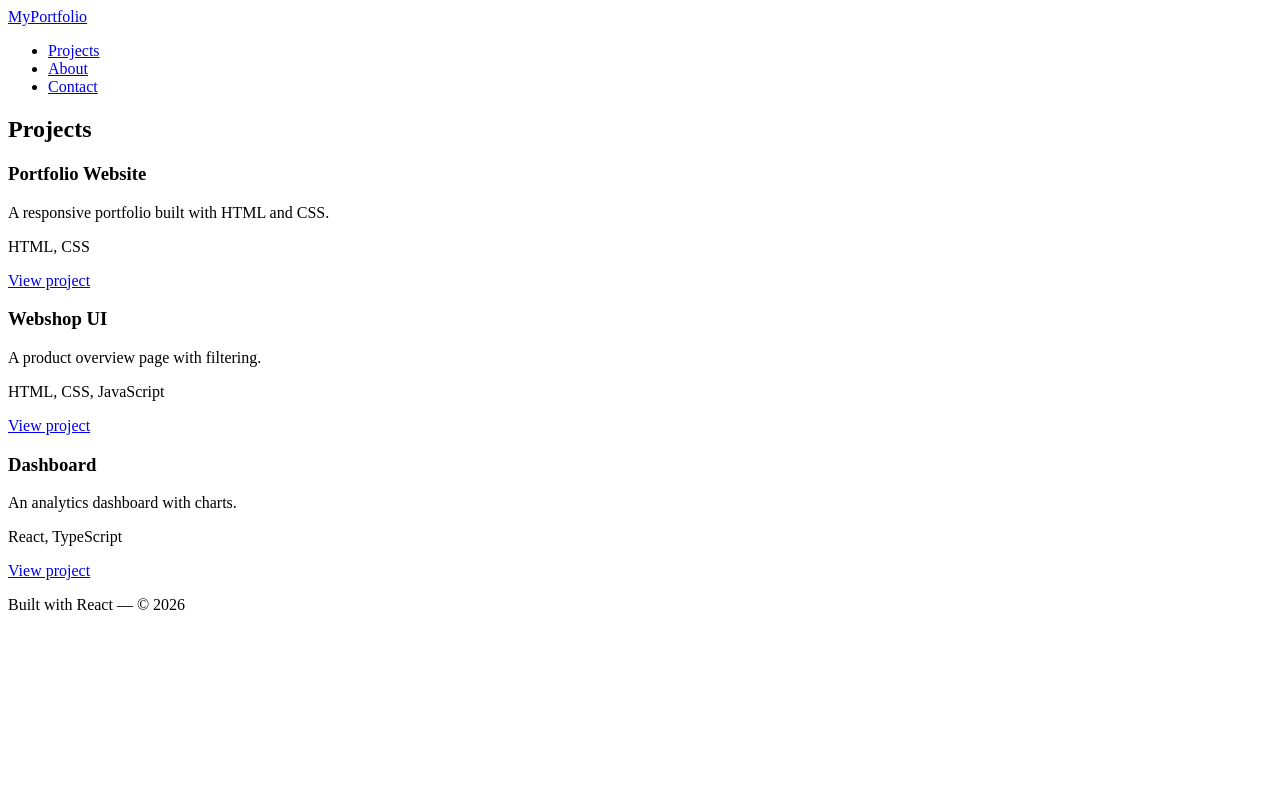
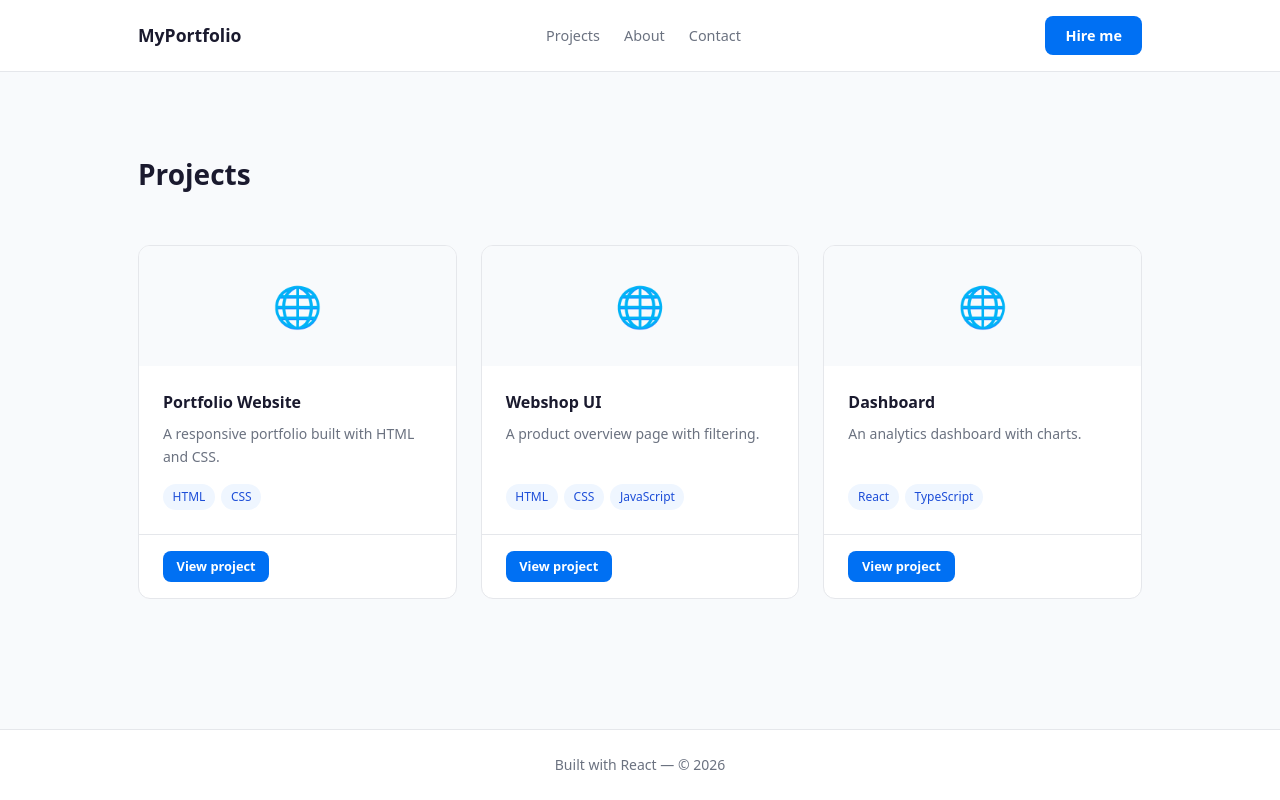
Before and after one commit to code-compendium/Opdrachten, a React (Vite) app in the folder Fase 3/Module 3.1/: page / in a window 1280 px wide. Built offline with nearby package versions, Linux system fonts and the light colour scheme.

Commit message:
refactor: split app into navigatie, projectkaart and projectensectie components

```diff
--- a/Fase 3/Module 3.1/src/App.css
+++ b/Fase 3/Module 3.1/src/App.css
@@ -0,0 +1,175 @@
+/* Pagina layout */
+.page {
+	display: grid;
+	grid-template-rows: auto 1fr auto;
+	min-height: 100dvh;
+}
+
+/* Navigatie */
+.page-header {
+	background-color: var(--color-surface);
+	border-bottom: 1px solid var(--color-border);
+	position: sticky;
+	top: 0;
+	z-index: 100;
+}
+
+.nav {
+	display: flex;
+	align-items: center;
+	justify-content: space-between;
+	gap: var(--space-lg);
+	max-width: var(--max-width);
+	margin: 0 auto;
+	padding: var(--space-md) var(--space-xl);
+}
+
+.nav__logo {
+	font-weight: 700;
+	font-size: 1.1rem;
+	color: var(--color-text);
+	text-decoration: none;
+}
+
+.nav__links {
+	display: flex;
+	align-items: center;
+	gap: var(--space-lg);
+	list-style: none;
+}
+
+.nav__links a {
+	color: var(--color-text-muted);
+	text-decoration: none;
+	font-size: 0.9rem;
+	font-weight: 500;
+	transition: color 0.2s ease;
+}
+
+.nav__links a:hover {
+	color: var(--color-text);
+}
+
+/* Knoppen */
+.btn {
+	display: inline-flex;
+	align-items: center;
+	padding: 0.5rem 1.25rem;
+	background-color: var(--color-primary);
+	color: white;
+	text-decoration: none;
+	border-radius: var(--border-radius);
+	font-size: 0.9rem;
+	font-weight: 600;
+	transition: background-color 0.2s ease;
+	white-space: nowrap;
+}
+
+.btn:hover {
+	background-color: var(--color-primary-dark);
+}
+
+.btn--sm {
+	padding: 0.35rem 0.85rem;
+	font-size: 0.8rem;
+}
+
+/* Projecten sectie */
+.page-main {
+	background-color: var(--color-background);
+}
+
+.projects {
+	padding: var(--space-2xl) var(--space-xl);
+	max-width: var(--max-width);
+	margin: 0 auto;
+}
+
+.projects h2 {
+	font-size: var(--font-size-h2);
+	margin-bottom: var(--space-xl);
+}
+
+/* Kaartenraster */
+.card-grid {
+	display: grid;
+	grid-template-columns: repeat(auto-fill, minmax(min(280px, 100%), 1fr));
+	gap: var(--space-lg);
+}
+
+/* Kaart */
+.card {
+	display: flex;
+	flex-direction: column;
+	background-color: var(--color-surface);
+	border: 1px solid var(--color-border);
+	border-radius: 12px;
+	overflow: hidden;
+	transition:
+		transform 0.2s ease,
+		box-shadow 0.2s ease;
+}
+
+.card:hover {
+	transform: translateY(-4px);
+	box-shadow: 0 8px 30px rgba(0, 0, 0, 0.1);
+}
+
+.card__image {
+	display: flex;
+	align-items: center;
+	justify-content: center;
+	font-size: 2.5rem;
+	height: 120px;
+	background-color: var(--color-background);
+}
+
+.card__body {
+	flex: 1;
+	padding: var(--space-lg);
+	display: flex;
+	flex-direction: column;
+	gap: var(--space-sm);
+}
+
+.card__title {
+	font-size: 1rem;
+	font-weight: 700;
+}
+
+.card__description {
+	font-size: 0.875rem;
+	color: var(--color-text-muted);
+	flex: 1;
+}
+
+.card__tags {
+	display: flex;
+	flex-wrap: wrap;
+	gap: 0.4rem;
+	margin-top: var(--space-sm);
+}
+
+.card__tag {
+	padding: 0.2rem 0.6rem;
+	background-color: #eff6ff;
+	color: #1d4ed8;
+	border-radius: 999px;
+	font-size: 0.75rem;
+	font-weight: 500;
+}
+
+.card__footer {
+	padding: var(--space-md) var(--space-lg);
+	border-top: 1px solid var(--color-border);
+}
+
+/* Pagina footer */
+.page-footer {
+	background-color: var(--color-surface);
+	border-top: 1px solid var(--color-border);
+	padding: var(--space-lg) var(--space-xl);
+	text-align: center;
+	color: var(--color-text-muted);
+	font-size: 0.875rem;
+}
--- a/Fase 3/Module 3.1/src/App.jsx
+++ b/Fase 3/Module 3.1/src/App.jsx
@@ -1,64 +1,16 @@
-const projecten = [
-	{
-		id: 1,
-		naam: "Portfolio Website",
-		beschrijving: "A responsive portfolio built with HTML and CSS.",
-		technologieen: ["HTML", "CSS"],
-		url: "#",
-	},
-	{
-		id: 2,
-		naam: "Webshop UI",
-		beschrijving: "A product overview page with filtering.",
-		technologieen: ["HTML", "CSS", "JavaScript"],
-		url: "#",
-	},
-	{
-		id: 3,
-		naam: "Dashboard",
-		beschrijving: "An analytics dashboard with charts.",
-		technologieen: ["React", "TypeScript"],
-		url: "#",
-	},
-];
+// src/App.jsx
+import Navigatie from "./components/Navigatie";
+import ProjectenSectie from "./components/ProjectenSectie";
+import "./App.css";
 
 function App() {
 	return (
-		<div>
-			<header>
-				<nav>
-					<a href="/">MyPortfolio</a>
-					<ul>
-						<li>
-							<a href="#projects">Projects</a>
-						</li>
-						<li>
-							<a href="#about">About</a>
-						</li>
-						<li>
-							<a href="#contact">Contact</a>
-						</li>
-					</ul>
-				</nav>
-			</header>
-
-			<main>
-				<section id="projects">
-					<h2>Projects</h2>
-					<div>
-						{projecten.map((project) => (
-							<article key={project.id}>
-								<h3>{project.naam}</h3>
-								<p>{project.beschrijving}</p>
-								<p>{project.technologieen.join(", ")}</p>
-								<a href={project.url}>View project</a>
-							</article>
-						))}
-					</div>
-				</section>
+		<div className="page">
+			<Navigatie />
+			<main className="page-main">
+				<ProjectenSectie />
 			</main>
-
-			<footer>
+			<footer className="page-footer">
 				<p>Built with React &mdash; &copy; 2026</p>
 			</footer>
 		</div>
--- /dev/null
+++ b/Fase 3/Module 3.1/src/components/Navigatie.jsx
@@ -0,0 +1,27 @@
+function Navigatie() {
+	return (
+		<header className="page-header">
+			<nav className="nav">
+				<a href="/" className="nav__logo">
+					MyPortfolio
+				</a>
+				<ul className="nav__links">
+					<li>
+						<a href="#projects">Projects</a>
+					</li>
+					<li>
+						<a href="#about">About</a>
+					</li>
+					<li>
+						<a href="#contact">Contact</a>
+					</li>
+				</ul>
+				<a href="#contact" className="btn">
+					Hire me
+				</a>
+			</nav>
+		</header>
+	);
+}
+
+export default Navigatie;
--- /dev/null
+++ b/Fase 3/Module 3.1/src/components/ProjectKaart.jsx
@@ -0,0 +1,27 @@
+function ProjectKaart({ naam, beschrijving, technologieen, url }) {
+	return (
+		<article className="card">
+			<div className="card__image" aria-hidden="true">
+				🌐
+			</div>
+			<div className="card__body">
+				<h3 className="card__title">{naam}</h3>
+				<p className="card__description">{beschrijving}</p>
+				<div className="card__tags">
+					{technologieen.map((tech) => (
+						<span key={tech} className="card__tag">
+							{tech}
+						</span>
+					))}
+				</div>
+			</div>
+			<footer className="card__footer">
+				<a href={url} className="btn btn--sm" target="_blank" rel="noopener noreferrer">
+					View project
+				</a>
+			</footer>
+		</article>
+	);
+}
+
+export default ProjectKaart;
--- /dev/null
+++ b/Fase 3/Module 3.1/src/components/ProjectenSectie.jsx
@@ -0,0 +1,40 @@
+import ProjectKaart from "./ProjectKaart";
+
+const projecten = [
+	{
+		id: 1,
+		naam: "Portfolio Website",
+		beschrijving: "A responsive portfolio built with HTML and CSS.",
+		technologieen: ["HTML", "CSS"],
+		url: "#",
+	},
+	{
+		id: 2,
+		naam: "Webshop UI",
+		beschrijving: "A product overview page with filtering.",
+		technologieen: ["HTML", "CSS", "JavaScript"],
+		url: "#",
+	},
+	{
+		id: 3,
+		naam: "Dashboard",
+		beschrijving: "An analytics dashboard with charts.",
+		technologieen: ["React", "TypeScript"],
+		url: "#",
+	},
+];
+
+function ProjectenSectie() {
+	return (
+		<section className="projects" id="projects">
+			<h2>Projects</h2>
+			<div className="card-grid">
+				{projecten.map((project) => (
+					<ProjectKaart key={project.id} {...project} />
+				))}
+			</div>
+		</section>
+	);
+}
+
+export default ProjectenSectie;
--- a/Fase 3/Module 3.1/src/index.css
+++ b/Fase 3/Module 3.1/src/index.css
@@ -0,0 +1,50 @@
+*,
+*::before,
+*::after {
+	box-sizing: border-box;
+}
+
+* {
+	margin: 0;
+	padding: 0;
+}
+
+:root {
+	--color-primary: #0070f3;
+	--color-primary-dark: #005fd4;
+	--color-text: #1a1a2e;
+	--color-text-muted: #6b7280;
+	--color-background: #f8fafc;
+	--color-surface: #ffffff;
+	--color-border: #e5e7eb;
+
+	--space-sm: 0.5rem;
+	--space-md: 1rem;
+	--space-lg: 1.5rem;
+	--space-xl: clamp(1.5rem, 5vw, 3rem);
+	--space-2xl: clamp(2rem, 8vw, 5rem);
+
+	--border-radius: 8px;
+	--max-width: 1100px;
+	--font-size-h1: clamp(1.75rem, 5vw, 3rem);
+	--font-size-h2: clamp(1.25rem, 3vw, 1.75rem);
+}
+
+body {
+	font-family: system-ui, sans-serif;
+	color: var(--color-text);
+	background-color: var(--color-background);
+	line-height: 1.6;
+	-webkit-font-smoothing: antialiased;
+}
+
+img,
+svg {
+	display: block;
+	max-width: 100%;
+}
+
+:focus-visible {
+	outline: 3px solid var(--color-primary);
+	outline-offset: 2px;
+}
```
